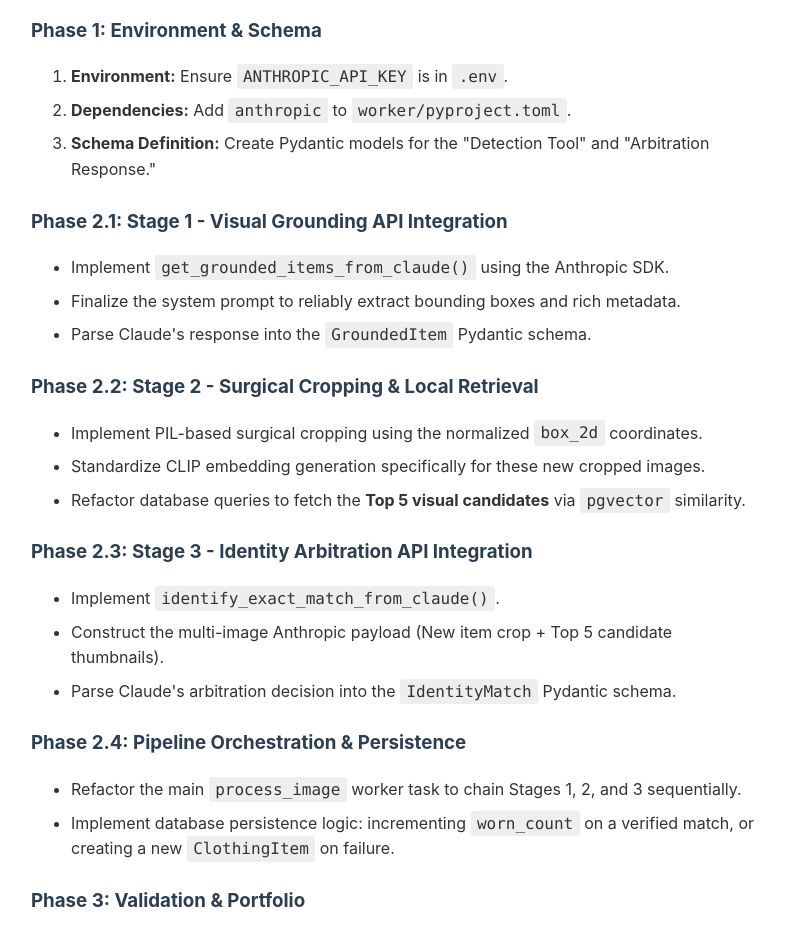
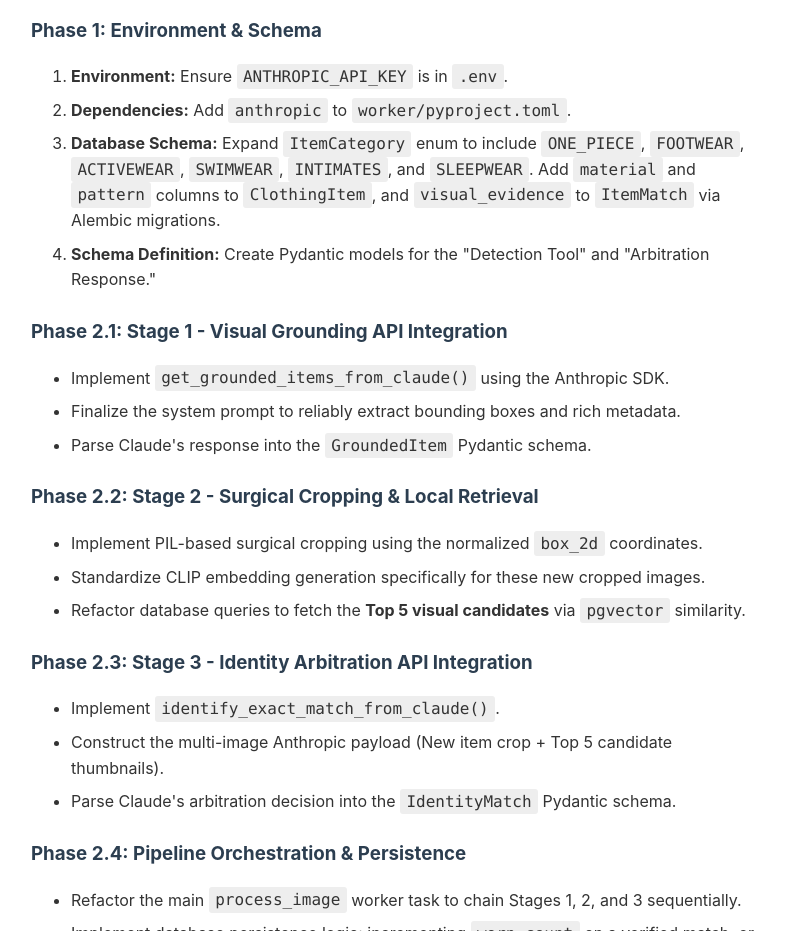
Before and after one commit to chrisyecora/digital-closet, a plain HTML site: page docs/plans/vision-llm-hybrid-migration.html in a window 1280 px wide. Shown: the part 2742-3673 px from the top of the page, without its empty margins (241-1026 px from the left). Drawn offline with Linux system fonts and the light colour scheme.

Commit message:
Update vision-llm-hybrid-migration.html

```diff
--- a/docs/plans/vision-llm-hybrid-migration.html
+++ b/docs/plans/vision-llm-hybrid-migration.html
@@ -143,6 +143,7 @@
         <ol>
             <li><strong>Environment:</strong> Ensure <code>ANTHROPIC_API_KEY</code> is in <code>.env</code>.</li>
             <li><strong>Dependencies:</strong> Add <code>anthropic</code> to <code>worker/pyproject.toml</code>.</li>
+            <li><strong>Database Schema:</strong> Expand <code>ItemCategory</code> enum to include <code>ONE_PIECE</code>, <code>FOOTWEAR</code>, <code>ACTIVEWEAR</code>, <code>SWIMWEAR</code>, <code>INTIMATES</code>, and <code>SLEEPWEAR</code>. Add <code>material</code> and <code>pattern</code> columns to <code>ClothingItem</code>, and <code>visual_evidence</code> to <code>ItemMatch</code> via Alembic migrations.</li>
             <li><strong>Schema Definition:</strong> Create Pydantic models for the "Detection Tool" and "Arbitration Response."</li>
         </ol>
 
```
